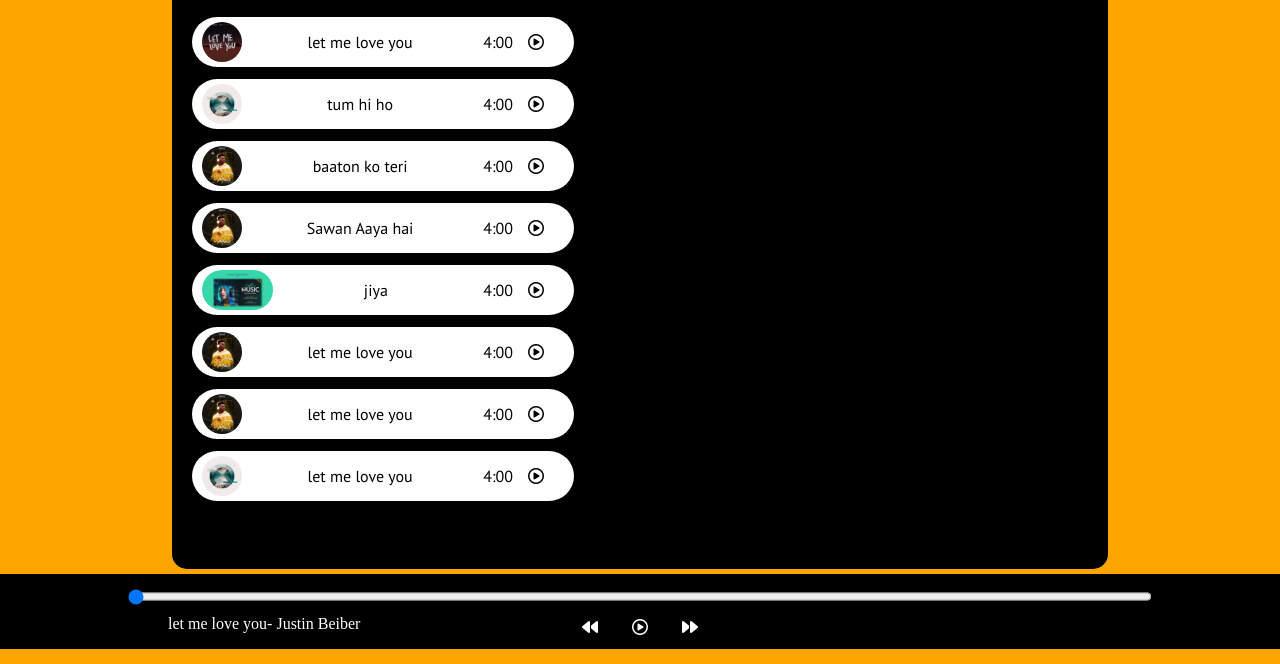
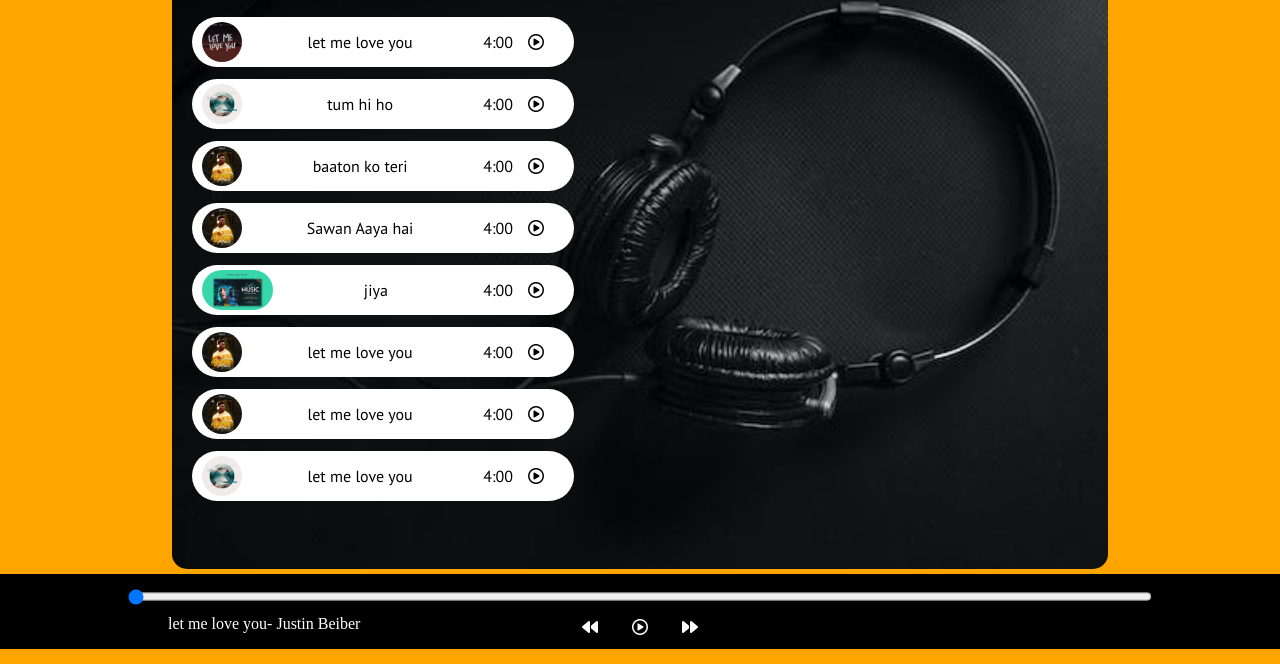
Before and after one commit to Rajankannaujiya/musicweb, a plain HTML site: page index.html in a window 1280 px wide. Shown: the part 151-815 px from the top of the page. Drawn offline with Linux system fonts and the light colour scheme; files whose address does not match are found by name; a web font is replaced by a local one.

Commit message:
Update style.css

```diff
--- a/style.css
+++ b/style.css
@@ -55,7 +55,7 @@ nav ul li {
     width: 70%;
     border-radius: 15px;
     padding: 20px;
-    background-image: url('image1/pexels-photo-3721941.mmm.jpeg');
+    background-image: url('pexels-photo-3721941.mmm.jpeg');
     background-repeat: no-repeat;
     /* -webkit-background-size: cover;
     -moz-background-size: cover;
```
